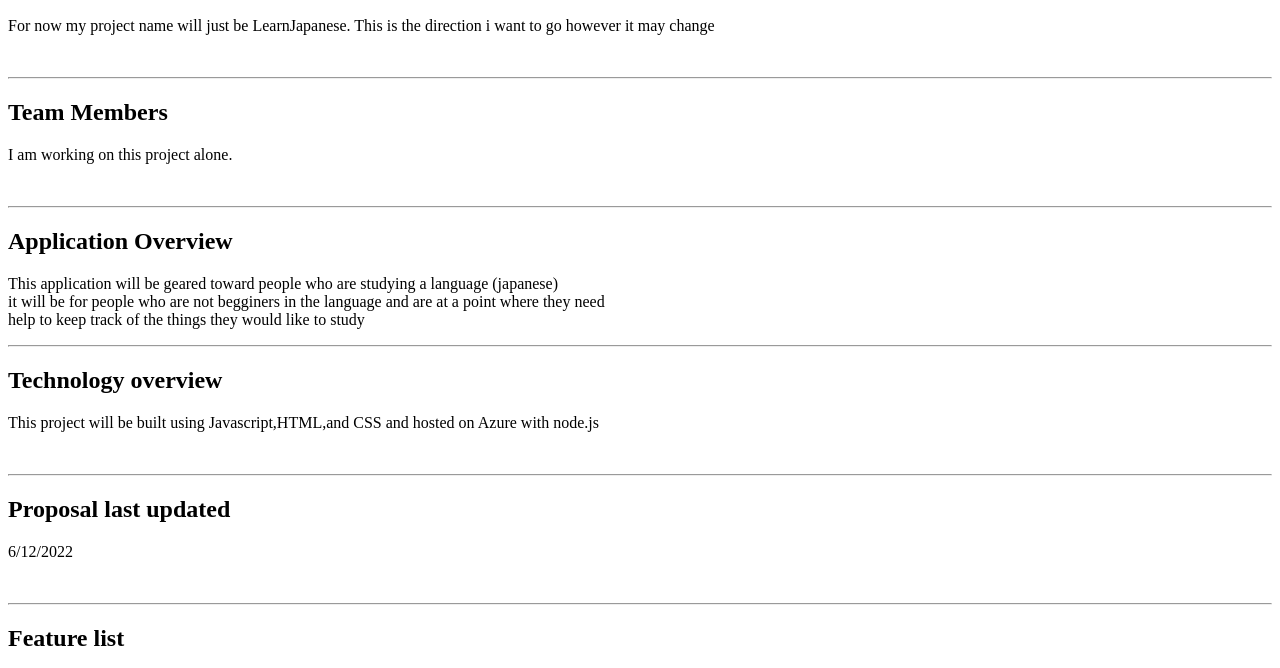
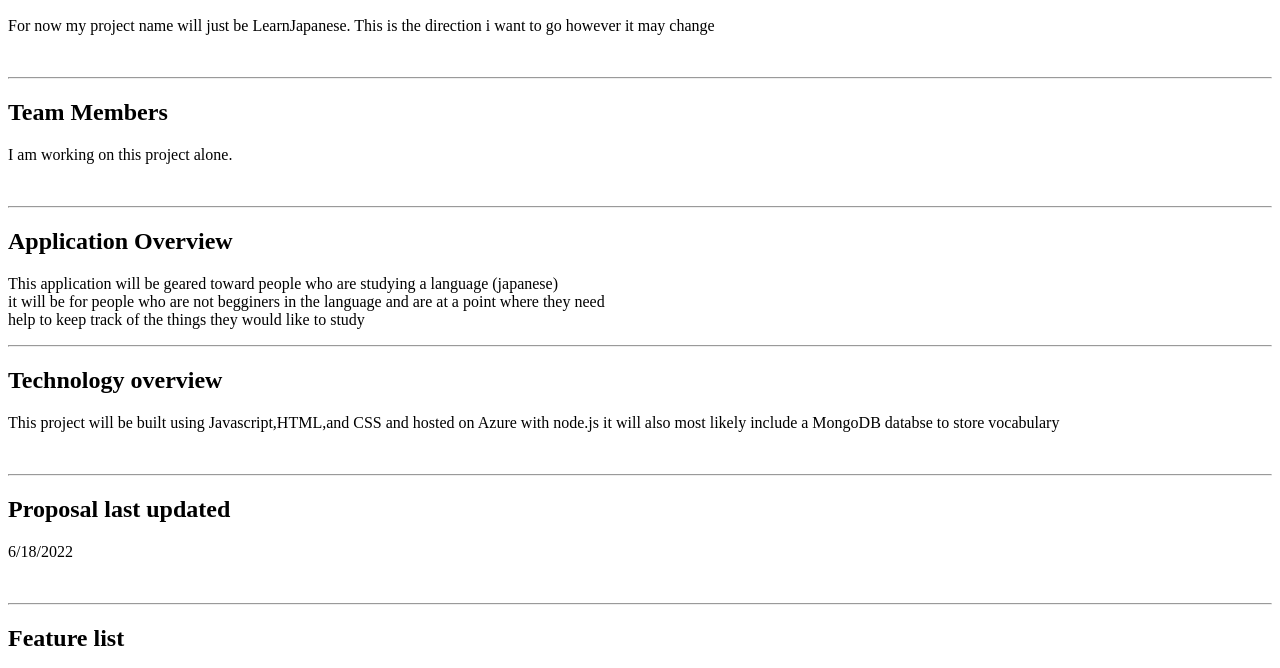
Before and after one commit to AlexJHartlaub/FPproposal, a website: page static/index.html in a window 1280 px wide. Shown: the part 96-764 px from the top of the page. Drawn offline with Linux system fonts and the light colour scheme.

Commit message:
Update index.html

```diff
--- a/static/index.html
+++ b/static/index.html
@@ -25,11 +25,11 @@
     </p>
     <hr>
     <h2>Technology overview</h2>
-    <p> This project will be built using Javascript,HTML,and CSS and hosted on Azure with node.js</p>
+    <p> This project will be built using Javascript,HTML,and CSS and hosted on Azure with node.js it will also most likely include a MongoDB databse to store vocabulary</p>
     <br>
     <hr>
     <h2> Proposal last updated</h2>
-    <p> 6/12/2022 </p>
+    <p> 6/18/2022 </p>
     <br>
     <hr>
     <h2> Feature list</h2>
```
